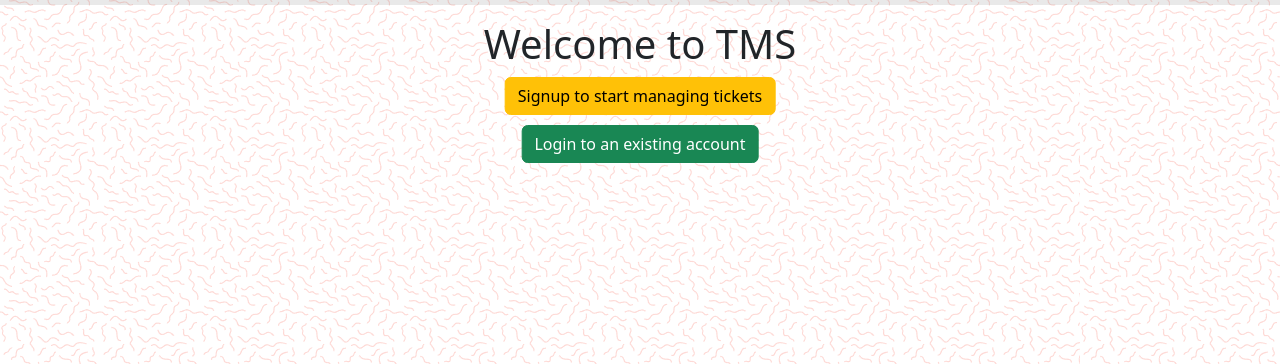
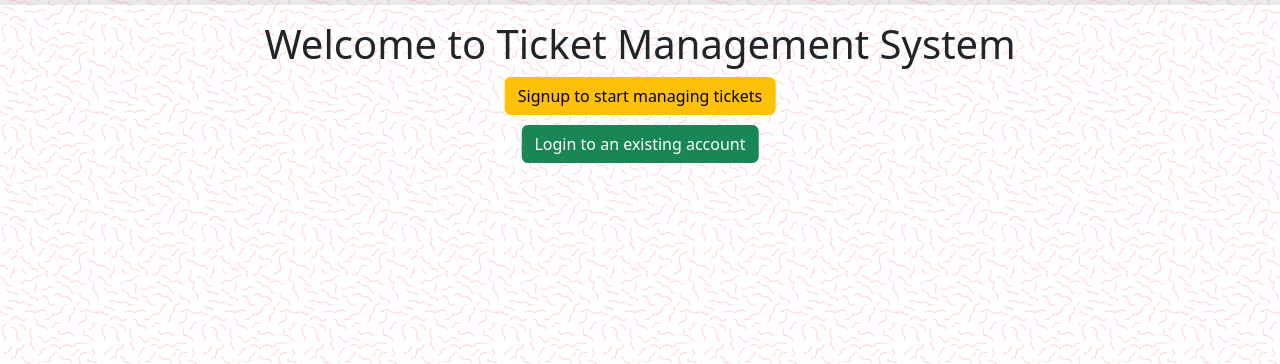
Before and after one commit to loganwldn/tms, a Flask app: page / in a window 1280 px wide. Shown: the part 56-420 px from the top of the page. Run offline with Flask 3, Linux system fonts and the light colour scheme.

Commit message:
Better naming

```diff
--- a/routes/templates/index.html
+++ b/routes/templates/index.html
@@ -5,7 +5,7 @@
 <div class="col-sm-10" style="position: absolute; left: 50%; transform: translateX(-50%)">
     <div class="row" style="margin-top: 20px; text-align: center;">
         <h1>
-            Welcome to TMS
+            Welcome to Ticket Management System
 
             {% if logged_in %}
                 {{ current_user.username.title() }}.
```
